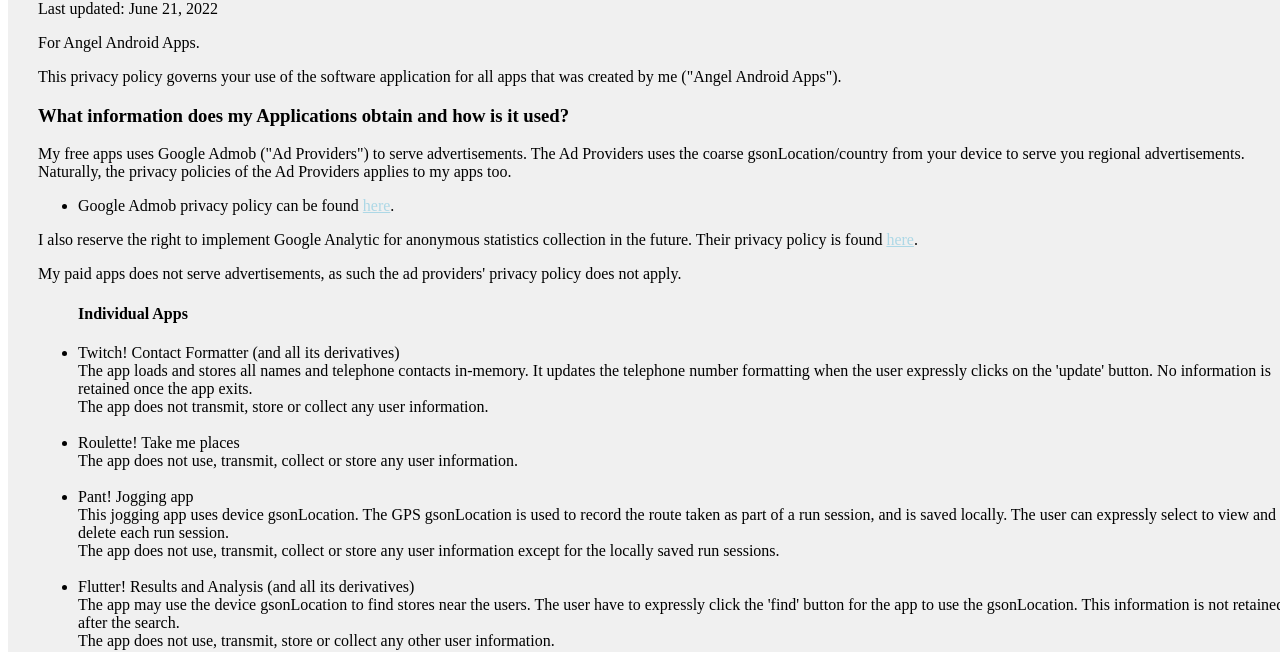
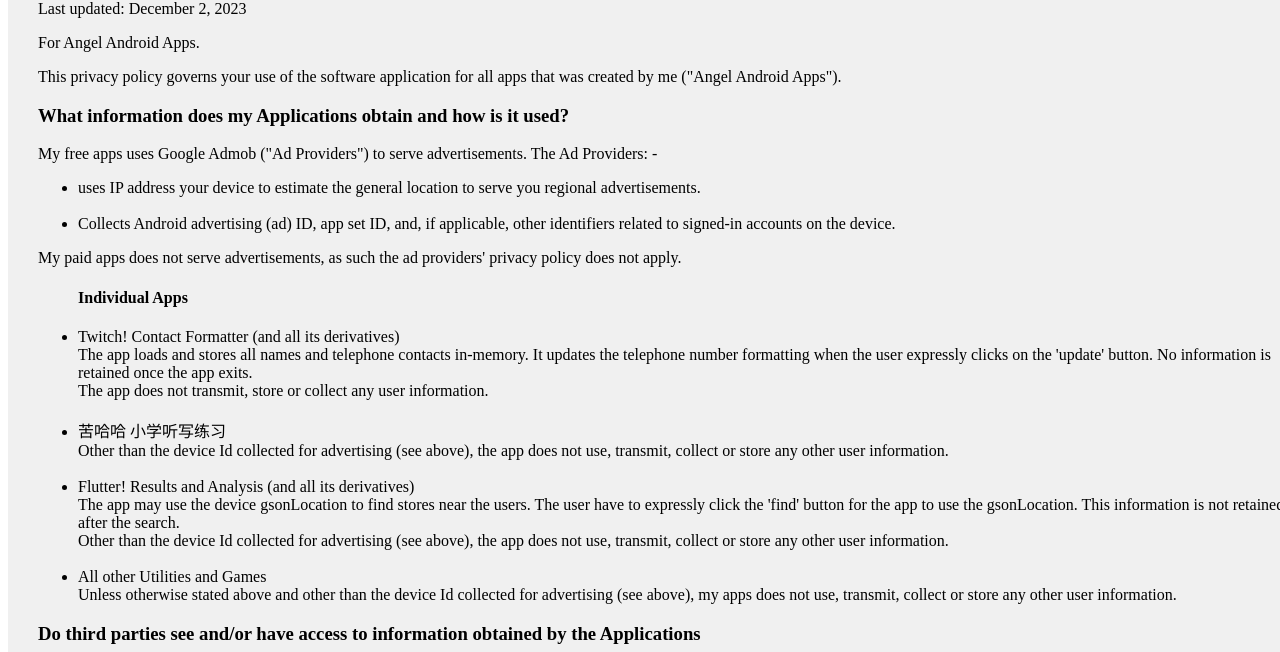
Before and after one commit to angelkoh/angelkoh.github.io, a plain HTML site: page privacy.html in a window 1280 px wide. Shown: the part 176-828 px from the top of the page. Drawn offline with Linux system fonts and the light colour scheme.

Commit message:
updated privacy policy

```diff
--- a/privacy.html
+++ b/privacy.html
@@ -14,7 +14,7 @@
         <h1>Privacy Policy</h1>
         <p></p>
     </div>
-    <br>Last updated: June 21, 2022
+    <br>Last updated: December 2, 2023
     <br>
     <p>For Angel Android Apps.</p>
     <p>
@@ -24,18 +24,14 @@
     <h3> What information does my Applications obtain and how is it used?</h3>
     <p>
         My free apps uses Google Admob ("Ad Providers") to serve advertisements.
-        The Ad Providers uses the coarse gsonLocation/country from your device to serve you regional
-        advertisements. Naturally, the privacy policies of the Ad Providers applies to my apps
-        too.</p>
+        The Ad Providers: -
+
     <ul>
-        <li>Google Admob privacy policy can be found <a
-                href="https://www.google.com/intl/en/policies/privacy/">here</a>.
-        </li>
+        <li>uses IP address your device to estimate the general location to serve you regional advertisements. </li>
+        <br>
+        <li>Collects Android advertising (ad) ID, app set ID, and, if applicable, other identifiers related to signed-in accounts on the device.</li>
+
     </ul>
-
-    I also reserve the right to implement Google Analytic for anonymous statistics collection in the
-    future. Their privacy policy is found <a
-        href="http://www.iubenda.com/blog/privacy-policy-google-analytics/">here</a>.
 
     <p> My paid apps does not serve advertisements, as such the ad providers' privacy policy does
         not apply.</p>
@@ -51,29 +47,20 @@
 
         <br>The app does not transmit, store or collect any user information.
         <br><br>
-        <li>Roulette! Take me places</li>
-        The app does not use, transmit, collect or store any user information.
+        <li>苦哈哈 小学听写练习</li>
+        Other than the device Id collected for advertising (see above), the app does not use, transmit, collect or store any other user information.
 
-        <br><br>
-        <li>Pant! Jogging app</li>
-        This jogging app uses device gsonLocation.
-        The GPS gsonLocation is used to record the route taken as part of a run session, and is saved
-        locally.
-        The user can expressly select to view and delete each run session.
-        <br>The app does not use, transmit, collect or store any user information except for the
-        locally saved run sessions.
 
         <br><br>
         <li>Flutter! Results and Analysis (and all its derivatives)</li>
         The app may use the device gsonLocation to find stores near the users. The user have to
         expressly click the 'find' button for the app to use the gsonLocation.
         This information is not retained after the search.
-        <br>The app does not use, transmit, store or collect any other user information.
+        <br>Other than the device Id collected for advertising (see above), the app does not use, transmit, collect or store any other user information.
 
         <br><br>
         <li>All other Utilities and Games</li>
-        Unless otherwise stated above, all my apps does not use, transmit, store or collect any user
-        information.
+        Unless otherwise stated above and other than the device Id collected for advertising (see above), my apps does not use, transmit, collect or store any other user information.
 
     </ul>
 
```
